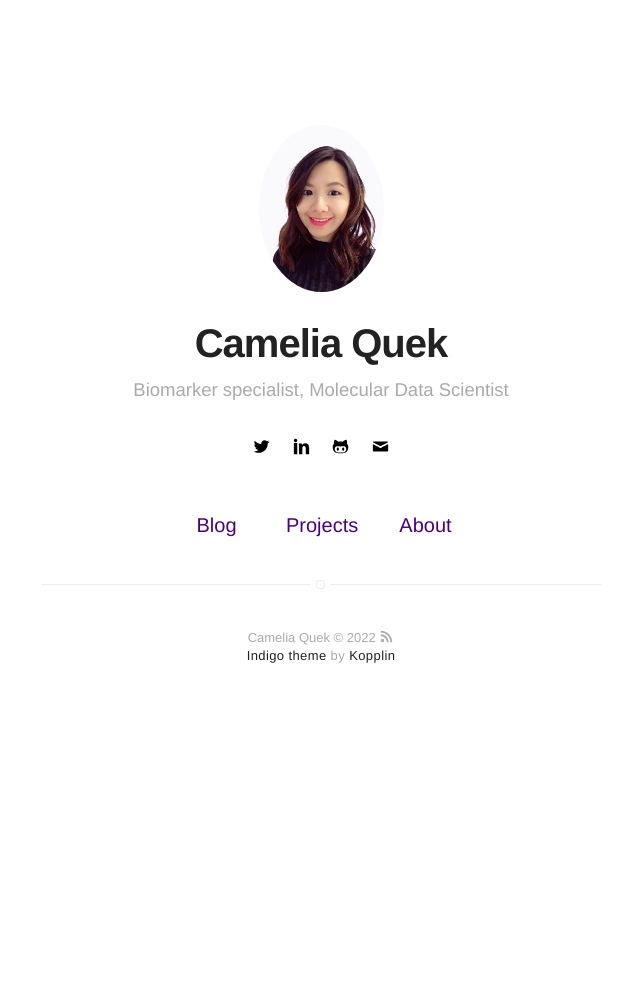
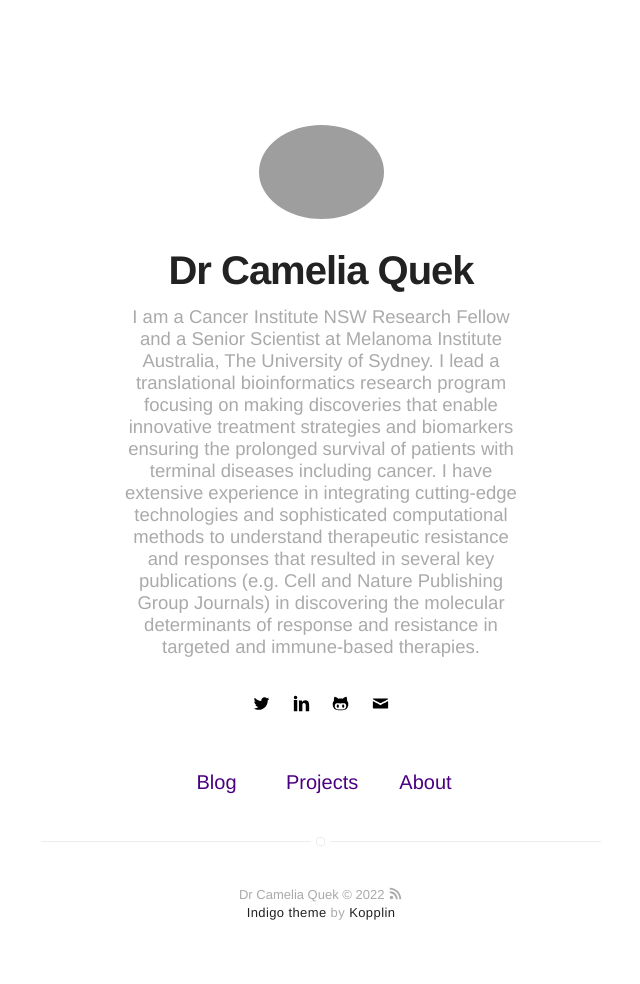
Before and after one commit to cameliaquek/cameliaquek.github.io, a Jekyll site: the page built from index.html, in a window 1280 px wide. Shown: the whole page, without its empty margins (319-959 px from the left). Built offline with Jekyll 4.4.1, drawn with Linux system fonts in a browser that asks for light colours; before the commit the page ends 900 px from its top, so only the background shows below that.

Commit message:
Update _config.yml

```diff
--- a/_config.yml
+++ b/_config.yml
@@ -1,6 +1,6 @@
 # main text of home
-name: Camelia Quek
-bio: Biomarker specialist, Molecular Data Scientist
+name: Dr Camelia Quek
+bio: I am a Cancer Institute NSW Research Fellow and a Senior Scientist at Melanoma Institute Australia, The University of Sydney. I lead a translational bioinformatics research program focusing on making discoveries that enable innovative treatment strategies and biomarkers ensuring the prolonged survival of patients with terminal diseases including cancer. I have extensive experience in integrating cutting-edge technologies and sophisticated computational methods to understand therapeutic resistance and responses that resulted in several key publications (e.g. Cell and Nature Publishing Group Journals) in discovering the molecular determinants of response and resistance in targeted and immune-based therapies.
 
 # twitter summary info
 description: A blog about technology and stuff related
@@ -8,7 +8,7 @@ description: A blog about technology and stuff related
 # if it's an external image, update below for true
 # better with square images
 external-image: false
-picture: assets/images/Camelia_2018.jpg
+picture: assets/images/Cam_profile_2022.JPG
 
 # If you want to include your resume, set to true
 # and specify source (external or local).
```
